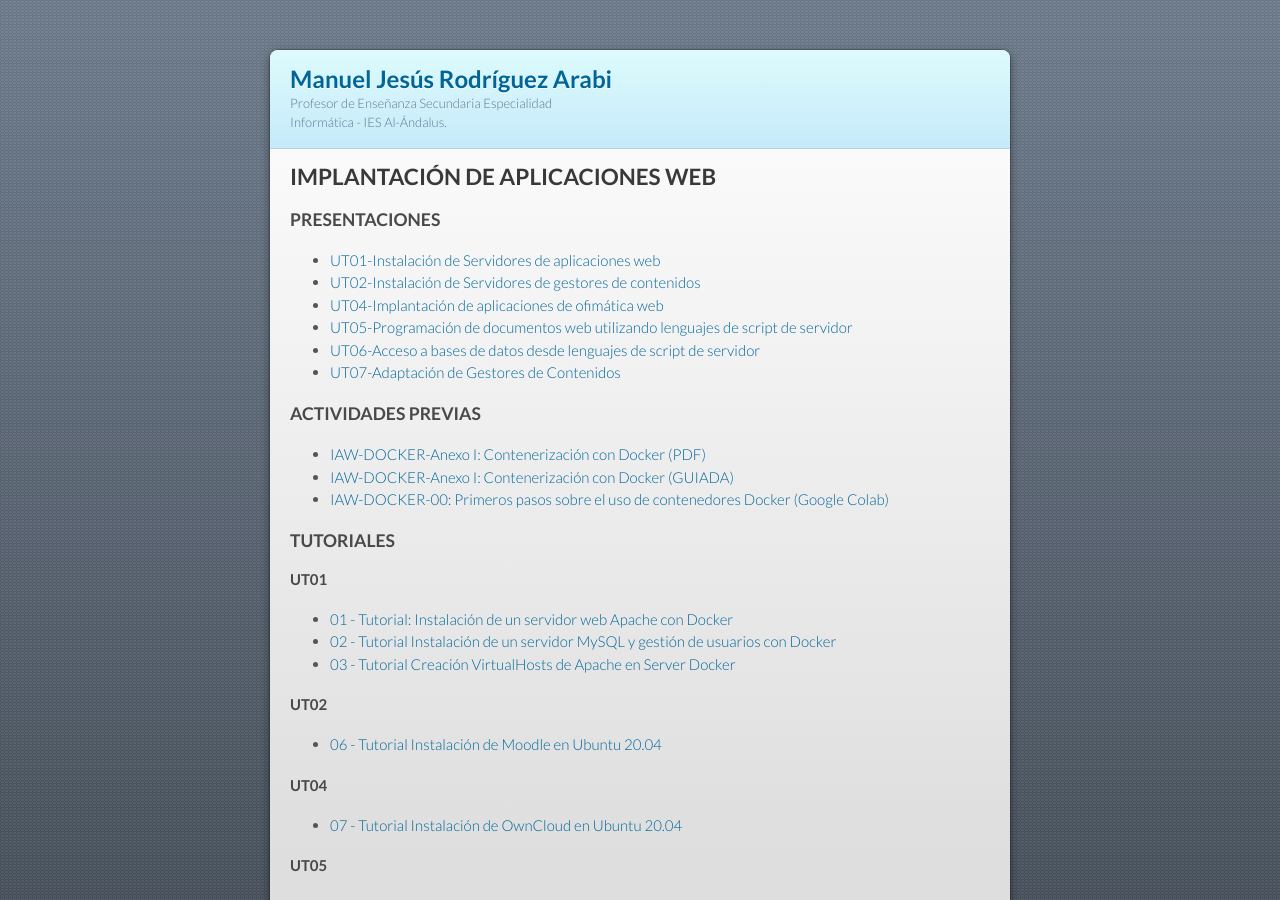
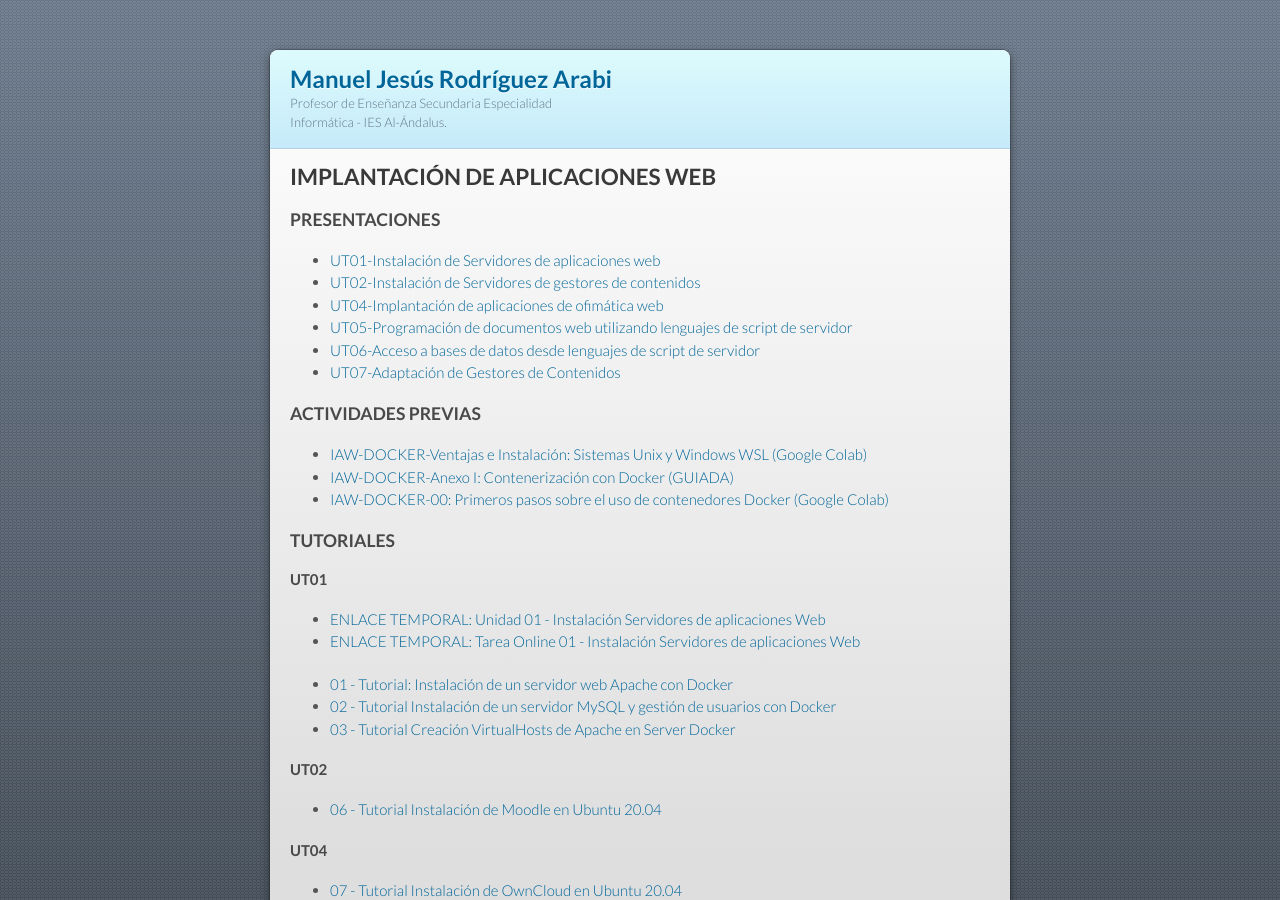
Before and after one commit to mrodara/mrodara.github.io, a Jekyll site: the page built from mods/iaw.md, in a window 1280 px wide and 900 px high. Built offline with Jekyll 4.4.1, drawn with Linux system fonts in a browser that asks for light colours; our own code applies the rules of GitHub Pages for plain Markdown files.

Commit message:
Update links to initial docker concepts and temporary links to UT01 and task 01 IAW

```diff
--- a/mods/iaw.md
+++ b/mods/iaw.md
@@ -15,13 +15,16 @@ layout: default
 
 ### ACTIVIDADES PREVIAS
 
-* [IAW-DOCKER-Anexo I: Contenerización con Docker (PDF)](https://drive.google.com/file/d/1JgureFHyeZGuw3sSqtp1R870MARzKQdj/view?usp=sharing)
+* [IAW-DOCKER-Ventajas e Instalación: Sistemas Unix y Windows WSL (Google Colab)](https://colab.research.google.com/drive/17HdLEz5saQaJdnzsYOVEgsdgZpiuggtx?usp=sharing)
 * [IAW-DOCKER-Anexo I: Contenerización con Docker (GUIADA)](../documentos/AnexoI_Contenerizacion_con_docker.zip)
 * [IAW-DOCKER-00: Primeros pasos sobre el uso de contenedores Docker (Google Colab)](https://drive.google.com/file/d/1kUd_p7882-nmc6ycdbbNtpnkICxBlCyd/view?usp=sharing)
 
 ### TUTORIALES
 
 #### UT01
+
+* [ENLACE TEMPORAL: Unidad 01 - Instalación Servidores de aplicaciones Web](../documentos/iaw/UT01-Instalacion_Servidores_de_aplicaciones_Web.pdf)
+* [ENLACE TEMPORAL: Tarea Online 01 - Instalación Servidores de aplicaciones Web](../documentos/iaw/tarea_online_01.pdf)
 
 * [01 - Tutorial: Instalación de un servidor web Apache con Docker](https://drive.google.com/file/d/1nc-7f_z4kysK5Jl_EhAxZA9IWA8ZK7u0/view?usp=sharing)
 * [02 - Tutorial Instalación de un servidor MySQL y gestión de usuarios con Docker](https://drive.google.com/file/d/1YEBVK5tN1pS6YcONy02jcTT_gJOGn_iH/view?usp=sharing)
```
Also changed, not shown: mods/sri.md (+0 -1 lines), 2 other files.
